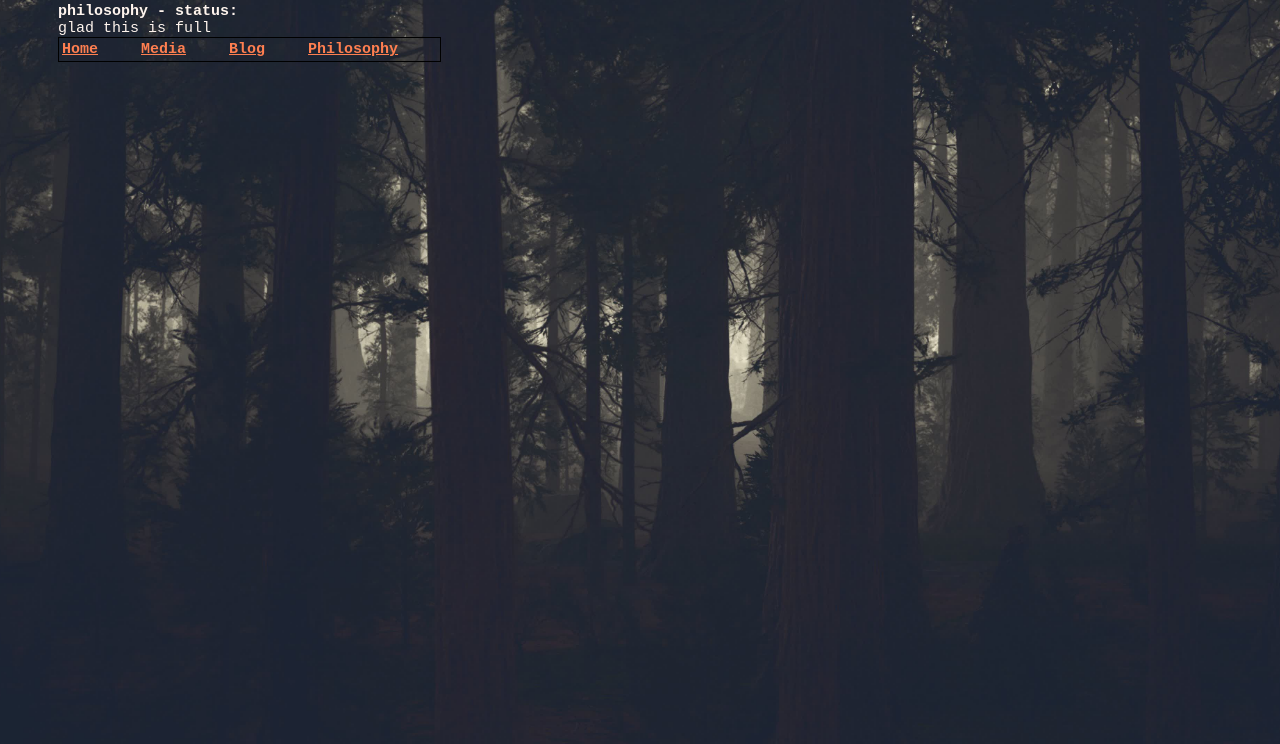
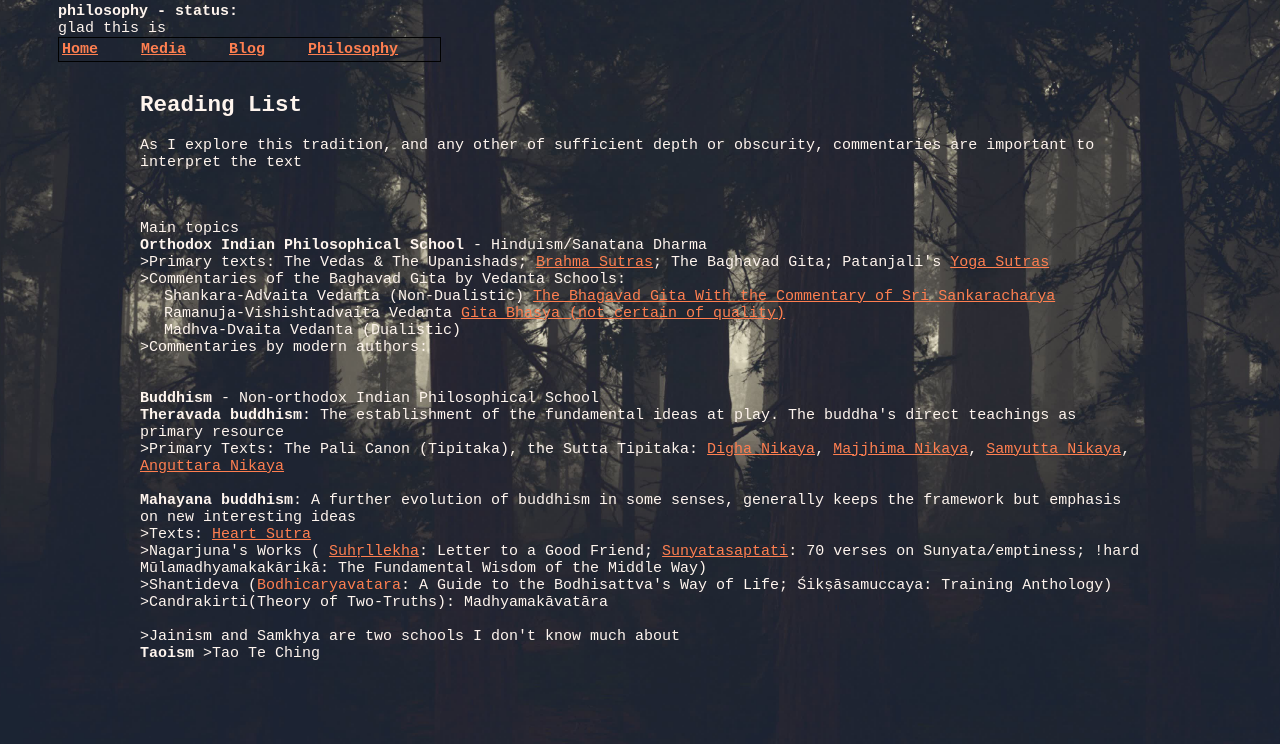
Before and after one commit to Depresstian/kodama-website, a plain HTML site: page html/eastern_philosophy.html in a window 1280 px wide. Shown: the part 56-800 px from the top of the page. Drawn offline with Linux system fonts and the light colour scheme.

Commit message:
Links to eastern philosophy

```diff
--- a/html/eastern_philosophy.html
+++ b/html/eastern_philosophy.html
@@ -9,7 +9,7 @@
 <div>
 <h1>Wizard's Philosophical Ponderings</h1>
 	<b class="smallMargins">philosophy - status:</b>
-	<p class="smallMargins">glad this is full</p>
+	<p class="smallMargins">glad this is </p>
 	<table>
 		<tr>
 			<th><a href="../index.html">Home</a></th>
@@ -22,10 +22,47 @@
 
 <div class="centerpiece">
 <div1 >
+	<h2>Reading List</h2>
+	<p>As I explore this tradition, and any other of sufficient depth or obscurity, commentaries are important to interpret the text</p>
+
+	<br><br>
+	Main topics <br>
+	<b>Orthodox Indian Philosophical School</b> - Hinduism/Sanatana Dharma  <br>
+	>Primary texts: The Vedas & The Upanishads; <a href="https://www.swami-krishnananda.org/bs_0/Brahma_Sutra.pdf">Brahma Sutras</a>; The Baghavad Gita; Patanjali's <a href="https://www.gutenberg.org/files/2526/2526-h/2526-h.htm">Yoga Sutras</a> <br>
+	>Commentaries of the Baghavad Gita by Vedanta Schools: <br>
+	&emsp; Shankara-Advaita Vedanta (Non-Dualistic) <a href="https://estudantedavedanta.net/Bhagavad-Gita.with.the.Commentary.of.Sri.ShankaracharyaN.pdf">The Bhagavad Gita With the Commentary of Sri Sankaracharya</a> <br>
+	&emsp; Ramanuja-Vishishtadvaita Vedanta <a href="http://www.srimatham.com/uploads/5/5/4/9/5549439/ramanuja_gita_bhashya.pdf">Gita Bhasya (not certain of quality)</a> <br>
+	&emsp; Madhva-Dvaita Vedanta (Dualistic)  <br>
+	>Commentaries by modern authors: <br>
+
+	<br><br>
+	<b>Buddhism</b> - Non-orthodox Indian Philosophical School <br>
+	<b>Theravada buddhism</b>: The establishment of the fundamental ideas at play. The buddha's direct teachings as primary resource <br>
+	>Primary Texts: The Pali Canon (Tipitaka), the Sutta Tipitaka:
+	<a href="https://www.accesstoinsight.org/tipitaka/dn/index.html">Digha Nikaya</a>,
+	<a href="https://accesstoinsight.org/tipitaka/mn/">Majjhima Nikaya</a>,
+	<a href="https://accesstoinsight.org/tipitaka/sn/">Samyutta Nikaya</a>,
+	<a href="https://accesstoinsight.org/tipitaka/an/">Anguttara Nikaya</a> <br><br>
+
+	<b>Mahayana buddhism</b>: A further evolution of buddhism in some senses, generally keeps the framework but emphasis on new interesting ideas <br>
+	>Texts: <a href="https://thebuddhistcentre.com/system/files/groups/files/heart_sutra.pdf">Heart Sutra</a> <br>
+	>Nagarjuna's Works (
+	<a href="http://www.rigdzindharma.org/uploads/6/9/5/6/6956478/nagarjunalettertoafriend.pdf">Suhṛllekha</a>: Letter to a Good Friend; <a href="http://www.buddhism.org/Sutras/2/Sutras5.htm">Sunyatasaptati</a>: 70 verses on Sunyata/emptiness; !hard Mūlamadhyamakakārikā: The Fundamental Wisdom of the Middle Way) <br>
+	>Shantideva (<a ref="https://www.lotsawahouse.org/indian-masters/shantideva/bodhicharyavatara-1">Bodhicaryavatara</a>: A Guide to the Bodhisattva's Way of Life; Śikṣāsamuccaya: Training Anthology) <br>
+	>Candrakirti(Theory of Two-Truths): Madhyamakāvatāra <br>
+
+	<br>
+	>Jainism and Samkhya are two schools I don't know much about <br>
+
+
+
+	<b>Taoism</b>
+	>Tao Te Ching <br>
 
 </div1>
 
 <div2>
 </div2>
+
 </body>
 </html>
```
Also changed, not shown: html/diet.html (+1 -1 lines), images/Recipes/northern-thai-sausage.png (added).
